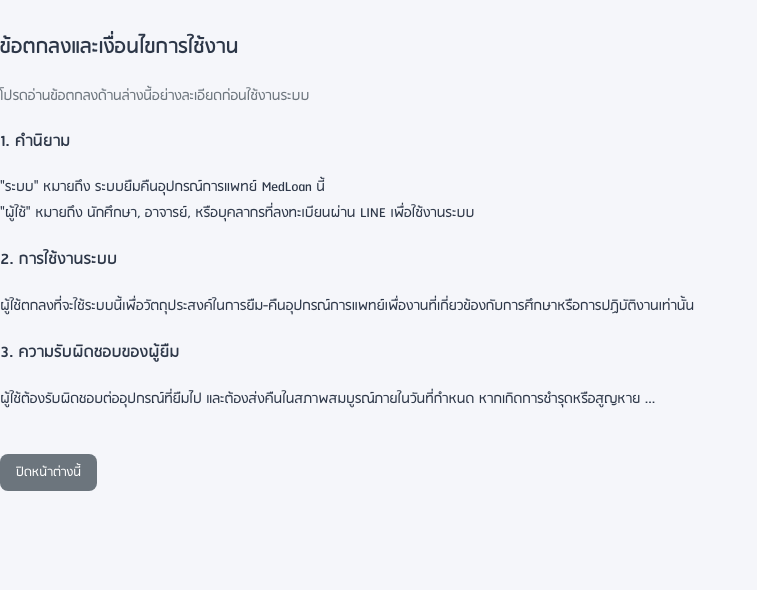
After one commit to Napat-Tirmongkol/med_loan_system, a PHP site: page /terms_of_service.php in a window 1280 px wide. The commit adds this page. Shown: the top 590 px of the page, without its empty margins (0-757 px from the left). Run offline with PHP 8.4, Linux system fonts and the light colour scheme.

Commit message:
add Terms of Service

```diff
--- a/save_profile.php
+++ b/save_profile.php
@@ -6,6 +6,12 @@ session_start();
 require_once('line_config.php');
 require_once('db_connect.php'); //
 
+if (!isset($_POST['terms_agree']) || $_POST['terms_agree'] != 'yes') {
+    // (ถ้าไม่ยอมรับ ให้เด้งกลับไปหน้าเดิมพร้อม Error)
+    $_SESSION['form_error'] = 'กรุณากดยอมรับข้อตกลงการใช้งานก่อนดำเนินการต่อ';
+    header("Location: create_profile.php");
+    exit;
+}
 // 1. "ยามเฝ้าประตู"
 //    ต้องมี line_id_to_register ใน Session เท่านั้น
 if (!isset($_SESSION['line_id_to_register']) || $_SERVER["REQUEST_METHOD"] != "POST") {
--- /dev/null
+++ b/terms_of_service.php
@@ -0,0 +1,47 @@
+<?php
+// terms_of_service.php
+// (หน้านี้ไม่จำเป็นต้อง check session เพราะทุกคนควรอ่านได้)
+?>
+<!DOCTYPE html>
+<html lang="th">
+<head>
+    <meta charset="UTF-8">
+    <meta name="viewport" content="width=device-width, initial-scale=1.0">
+    <title>ข้อตกลงการใช้งาน</title>
+    <link rel="stylesheet" href="CSS/style.css">
+</head>
+<body style="background-color: var(--color-page-bg);">
+
+    <div class="profile-container" style="max-width: 800px; margin-top: 30px; margin-bottom: 30px;">
+        <h2>ข้อตกลงและเงื่อนไขการใช้งาน</h2>
+        <p class="text-muted">โปรดอ่านข้อตกลงด้านล่างนี้อย่างละเอียดก่อนใช้งานระบบ</p>
+
+        <div class="form-container" style="text-align: left; line-height: 1.6;">
+
+            <h3>1. คำนิยาม</h3>
+            <p>
+                "ระบบ" หมายถึง ระบบยืมคืนอุปกรณ์การแพทย์ MedLoan นี้
+                <br>
+                "ผู้ใช้" หมายถึง นักศึกษา, อาจารย์, หรือบุคลากรที่ลงทะเบียนผ่าน LINE เพื่อใช้งานระบบ
+            </p>
+
+            <h3>2. การใช้งานระบบ</h3>
+            <p>
+                ผู้ใช้ตกลงที่จะใช้ระบบนี้เพื่อวัตถุประสงค์ในการยืม-คืนอุปกรณ์การแพทย์เพื่องานที่เกี่ยวข้องกับการศึกษาหรือการปฏิบัติงานเท่านั้น
+            </p>
+
+            <h3>3. ความรับผิดชอบของผู้ยืม</h3>
+            <p>
+                ผู้ใช้ต้องรับผิดชอบต่ออุปกรณ์ที่ยืมไป และต้องส่งคืนในสภาพสมบูรณ์ภายในวันที่กำหนด หากเกิดการชำรุดหรือสูญหาย ...
+            </p>
+
+            <br>
+            <button onclick="window.close();" class="btn-loan" style="background-color: var(--color-secondary);">
+                ปิดหน้าต่างนี้
+            </button>
+
+        </div>
+    </div>
+
+</body>
+</html>
```
Also changed, not shown: create_profile.php (+24 -2 lines), delete_student_process.php (+10 -8 lines), index.php (+4 -4 lines), manage_students.php (+11 -9 lines).
